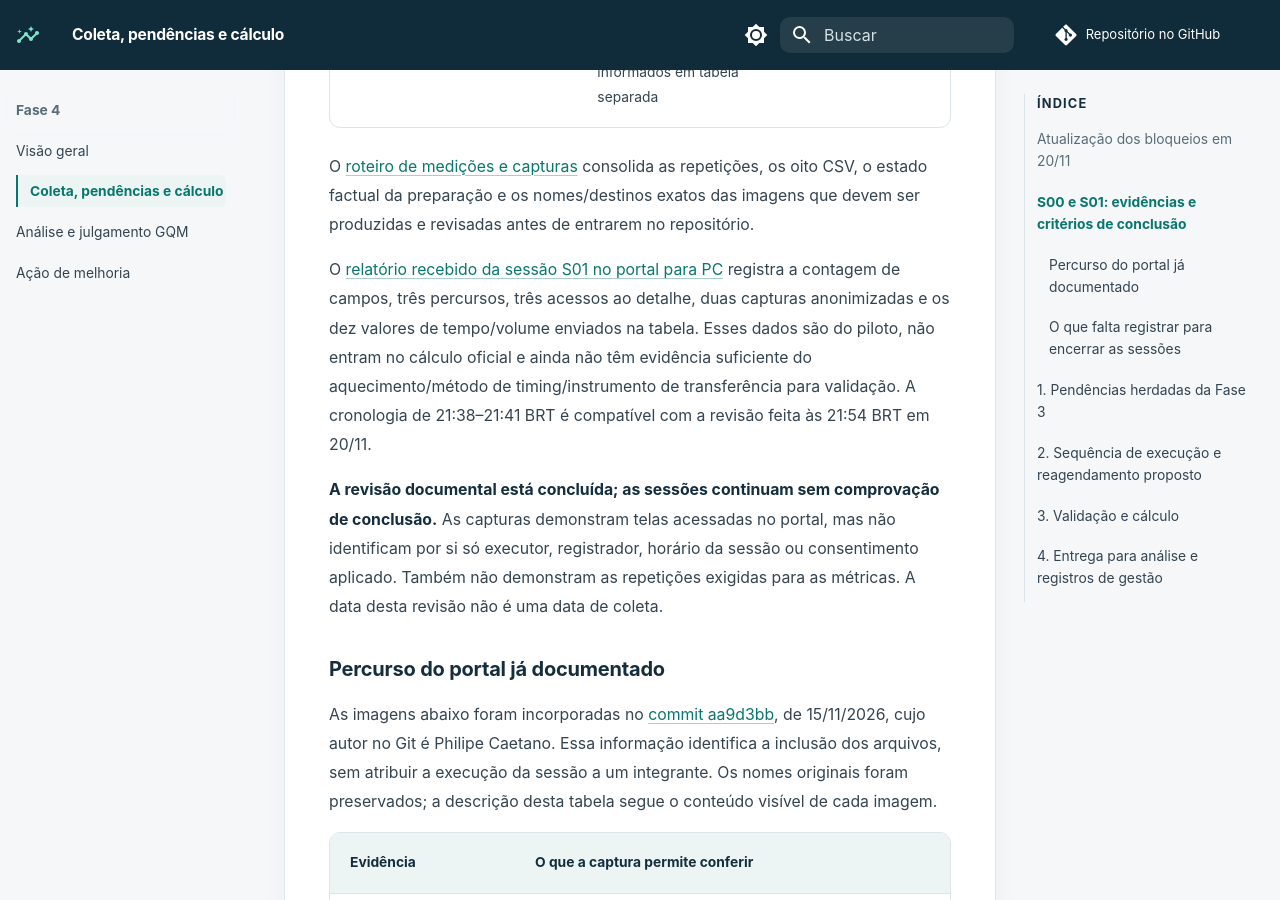
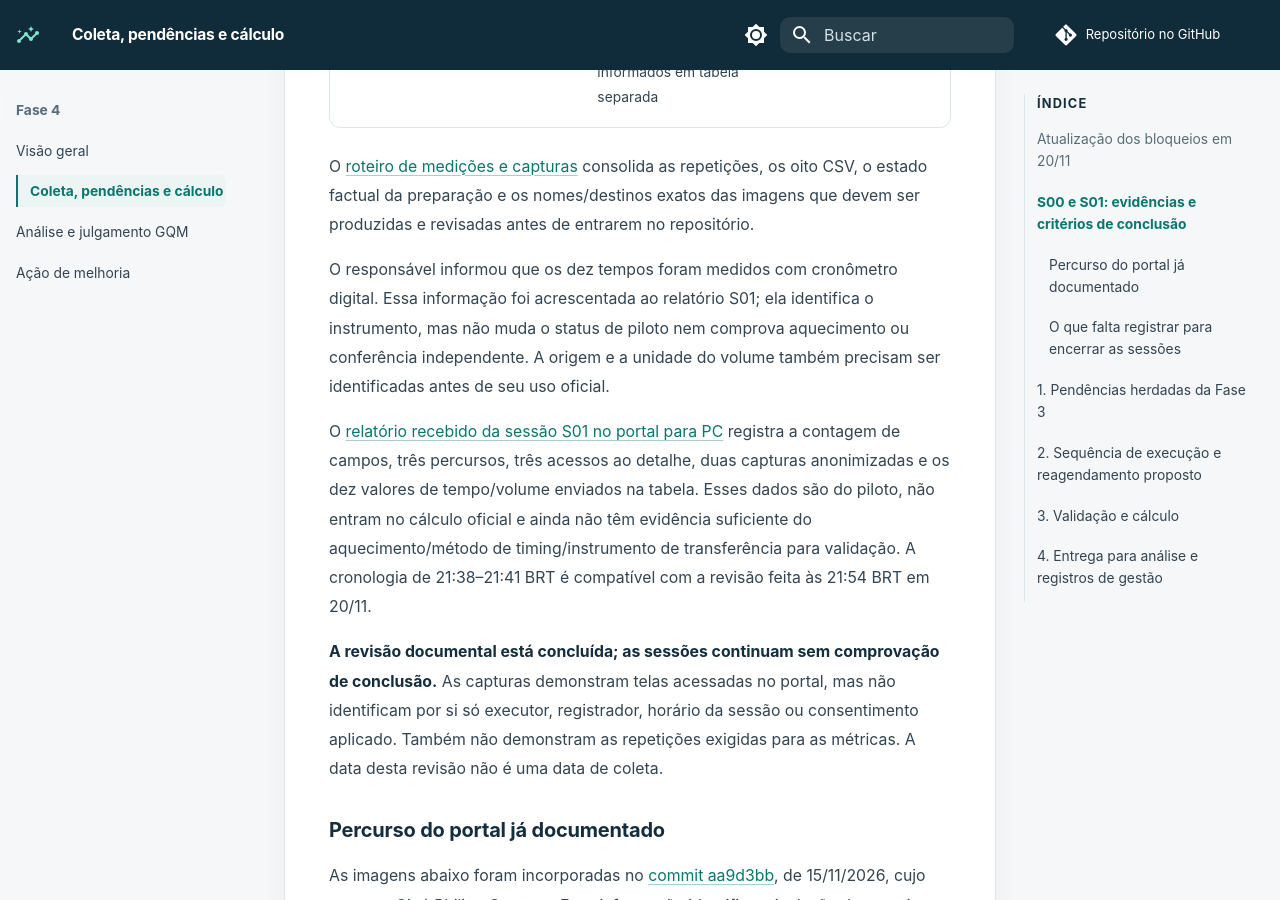
Before and after one commit to FCTE-Qualidade-de-Software-1/2026-2_T02_KATHERINE_JOHNSON, an MkDocs documentation site: the page built from docs/fase4-coleta.md, in a window 1280 px wide and 900 px high, scrolled down 2799 px. Built offline with MkDocs 1.6.1 and Material for MkDocs 9.7.7, drawn with Linux system fonts in a browser that asks for light colours; comment, search, counter and statistics services are not loaded.

Commit message:
docs(fase4): registra cronômetro digital do piloto
Atualiza a proveniência das medições de tempo com o instrumento informado e mantém explícita a exclusão metodológica de S01 e as lacunas do volume.

Co-authored-by: Pedro Druck Montalvão Reis <68859909+pedruck@users.noreply.github.com>

```diff
--- a/docs/fase4-coleta.md
+++ b/docs/fase4-coleta.md
@@ -43,6 +43,11 @@ senhas, capturadas telas de autenticação ou executadas operações sobre infra
 O [roteiro de medições e capturas](../evidencias/fase4/roteiro-medicoes-e-capturas.md) consolida
 as repetições, os oito CSV, o estado factual da preparação e os nomes/destinos exatos das imagens
 que devem ser produzidas e revisadas antes de entrarem no repositório.
+
+O responsável informou que os dez tempos foram medidos com cronômetro digital. Essa informação
+foi acrescentada ao relatório S01; ela identifica o instrumento, mas não muda o status de piloto
+nem comprova aquecimento ou conferência independente. A origem e a unidade do volume também
+precisam ser identificadas antes de seu uso oficial.
 
 O [relatório recebido da sessão S01 no portal para PC](../evidencias/fase4/relatorio-s01-portal-2026-11-20.md)
 registra a contagem de campos, três percursos, três acessos ao detalhe, duas capturas anonimizadas
```
Also changed, not shown: evidencias/fase4/relatorio-s01-portal-2026-11-20.md (+13 -8 lines).
